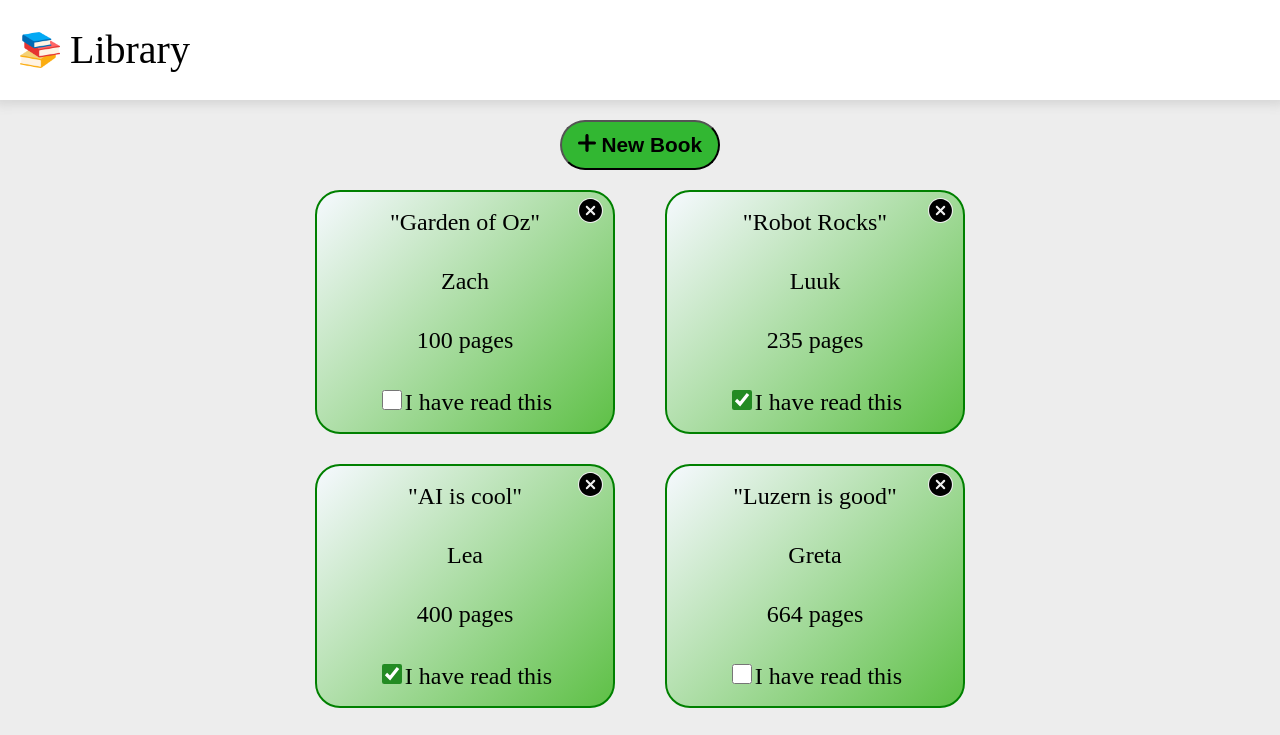
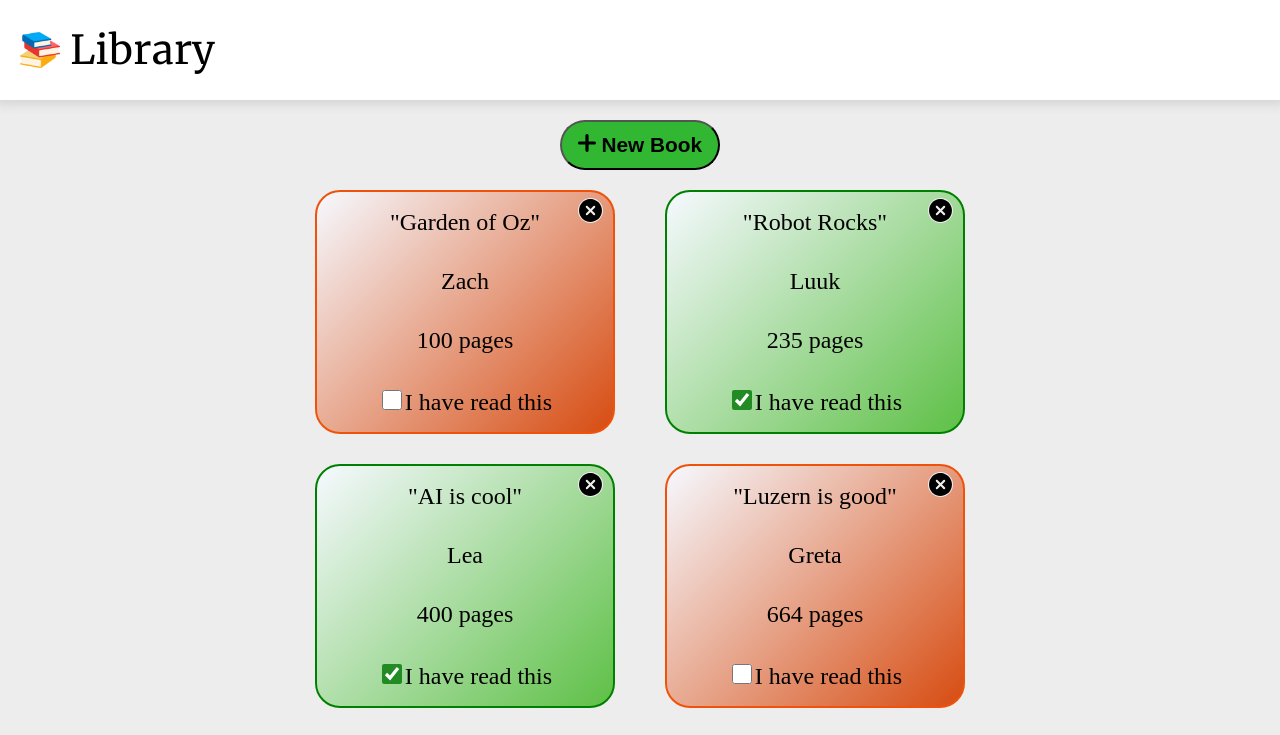
Before and after one commit to ZachLee12/My-Library-App, a plain HTML site: page index.html in a window 1280 px wide. Shown: the top 735 px of the page. Drawn offline with Linux system fonts and the light colour scheme.

Commit message:
Add background color change feature

```diff
--- a/script.js
+++ b/script.js
@@ -23,12 +23,17 @@ function Book(name, author, pages, readFinished, id) {
     this.id = id;
 }
 
+
+//PROGRESS IS TILL HERE
+Book.prototype.toggleRead = function () {
+
+}
+
 let bookId = 0;
 function addBookToLibrary(name, author, pages, readFinished) {
     const newBook = new Book(name, author, pages, readFinished, bookId);
     myLibrary.push(newBook);
     bookId++;
-    console.log(newBook)
 }
 
 addBookToLibrary('Garden of Oz', 'Zach', 100, false);
@@ -36,6 +41,8 @@ addBookToLibrary('Robot Rocks', 'Luuk', 235, true);
 addBookToLibrary('AI is cool', 'Lea', 400, true);
 addBookToLibrary('Luzern is good', 'Greta', 664, false);
 addBookToLibrary('Dreams', 'Daylan', 245, true);
+
+myLibrary[0].toggleRead();
 
 function addRemoveFunction(btn) {
     btn.addEventListener("click", (e) => {
@@ -45,14 +52,28 @@ function addRemoveFunction(btn) {
     })
 }
 
-
 function deleteBookFromLibrary(library, id) {
     return library.filter(book => book.id !== parseInt(id));
 }
 
+function addBackgroundColorChange(checkboxBtn) {
+    checkboxBtn.addEventListener('change', (e) => {
+        let bookCard = e.target.parentElement.parentElement.parentElement
+        if (e.target.checked) {
+            bookCard.classList.add("read")
+            bookCard.classList.remove("not-read")
+        } else {
+            bookCard.classList.add("not-read")
+            bookCard.classList.remove("read")
+        }
+    })
+}
 
 let bookDisplay = document.querySelector(".books")
 function displayBook(book) {
+    //main book div
+    let bookDiv = document.createElement("div");
+
     let bookName = document.createElement("p");
     bookName.innerText = `"${book.name}"`;
     let bookAuthor = document.createElement("p");
@@ -68,9 +89,20 @@ function displayBook(book) {
     toggleBtnContainer.classList.add("toggle-btn-container")
     //checkbox
     let toggleReadBtn = document.createElement("input")
+    toggleReadBtn.classList.add("toggle-read-btn")
     toggleReadBtn.type = "checkbox"
     toggleReadBtn.id = `toggle-read-${book.id}`
-    book.readFinished ? toggleReadBtn.checked = true : toggleReadBtn.checked = false;
+    addBackgroundColorChange(toggleReadBtn);
+    book.readFinished
+        ? (function () {
+            toggleReadBtn.checked = true
+            bookDiv.classList.add("read")
+        })()
+        : (function () {
+            toggleReadBtn.checked = false;
+            bookDiv.classList.add("not-read")
+        })()
+
     //label
     let toggleReadLabel = document.createElement("label")
     let labelSpan = document.createElement('span')
@@ -81,12 +113,13 @@ function displayBook(book) {
     toggleBtnContainer.append(toggleReadLabel)
     // toggleBtnContainer.append(toggleReadBtn,toggleReadLabel)
 
-    let bookDiv = document.createElement("div");
+
     bookDiv.classList.add("book")
     bookDiv.id = book.id; //add bookId to element
     bookDiv.append(bookName, bookAuthor, bookPages, removeBtn, toggleBtnContainer)
     bookDisplay.append(bookDiv)
 }
+
 myLibrary.forEach((book) => void displayBook(book))
 
 
--- a/styles.css
+++ b/styles.css
@@ -2,6 +2,12 @@
     --modal-background-color: #2d80f5;
     --form-font-size: 1.8em;
 }
+
+@font-face {
+    font-family: 'Merriweather';
+    src: url("./fonts/Merriweather/Merriweather-Regular.ttf");
+}
+
 
 body {
     background-color: #ededed;
@@ -16,6 +22,11 @@ body {
     align-items: center;
     padding-left: 20px;
     padding-right: 20px;
+}
+
+.header p {
+    font-size: 40px;
+    font-family: 'Merriweather', serif;
 }
 
 .header div {
@@ -46,7 +57,8 @@ button.btn-new-book {
 }
 
 button.btn-new-book:hover {
-    background-color: #429149;
+    background-color: #5af167;
+    scale: 1.1;
 }
 
 button.btn-new-book:active {
@@ -55,10 +67,6 @@ button.btn-new-book:active {
 
 button.btn-new-book img {
     height: 40%;
-}
-
-.header p {
-    font-size: 40px;
 }
 
 .books {
@@ -74,15 +82,23 @@ button.btn-new-book img {
 }
 
 .books .book {
-    border: 2px solid green;
     position: relative;
     height: 240px;
-    background-image: linear-gradient(-45deg, #5ec046, #f6f9ff);
     border-radius: 25px;
     display: grid;
     justify-content: center;
     align-items: center;
     /*this helps centering the texts*/
+}
+
+.book.read {
+    border: 2px solid green;
+    background: linear-gradient(-45deg, #5ec046, #f6f9ff);
+}
+
+.book.not-read {
+    border: 2px solid rgb(239, 82, 10);
+    background: linear-gradient(-45deg, #d74c11, #f6f9ff);
 }
 
 .book p {
@@ -115,6 +131,7 @@ button.btn-new-book img {
     font-size: large;
     background-image: url("./images/cross.svg");
     background-size: cover;
+    transition: all 400ms;
 }
 
 .book .remove-btn:hover {
```
Also changed, not shown: fonts/Merriweather/Merriweather-Black.ttf (added), fonts/Merriweather/Merriweather-BlackItalic.ttf (added), fonts/Merriweather/Merriweather-Bold.ttf (added), fonts/Merriweather/Merriweather-BoldItalic.ttf (added), fonts/Merriweather/Merriweather-Italic.ttf (added), fonts/Merriweather/Merriweather-Light.ttf (added), fonts/Merriweather/Merriweather-LightItalic.ttf (added), fonts/Merriweather/Merriweather-Regular.ttf (added), fonts/Merriweather/OFL.txt (added).
